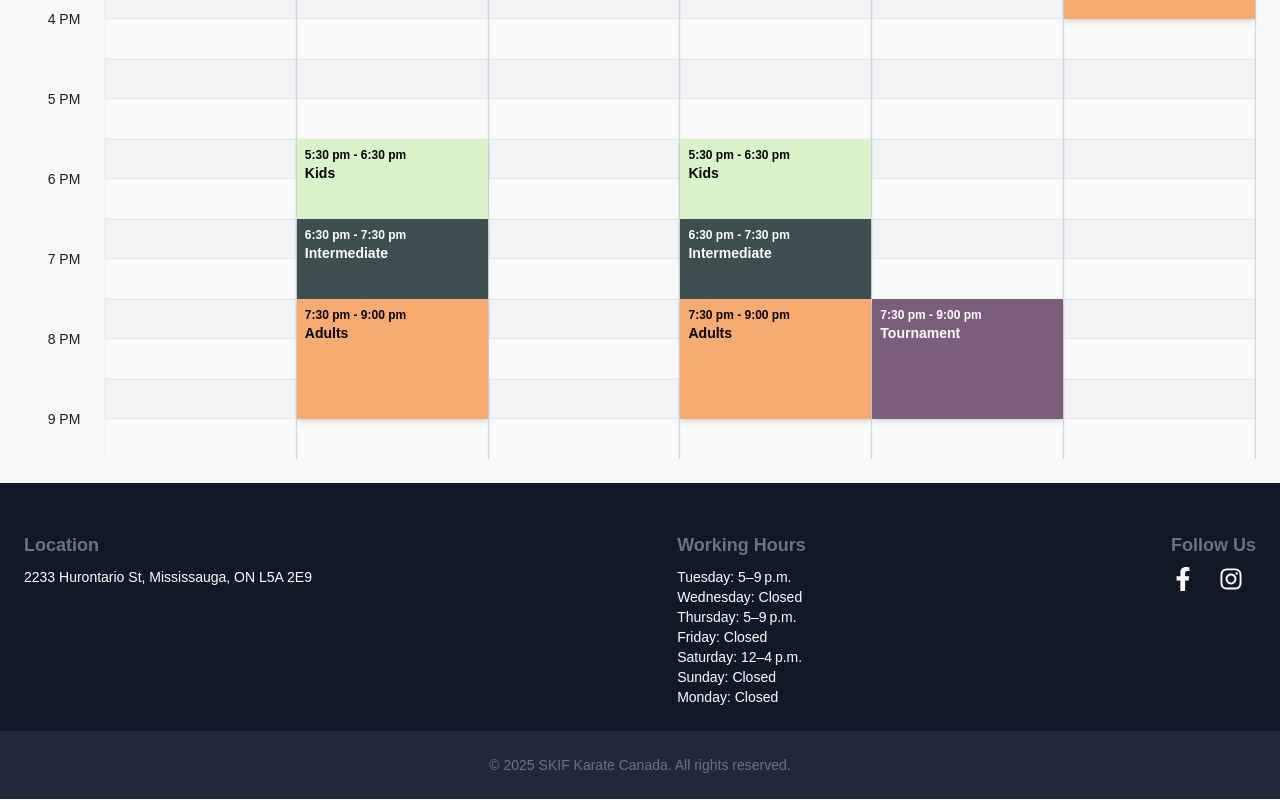
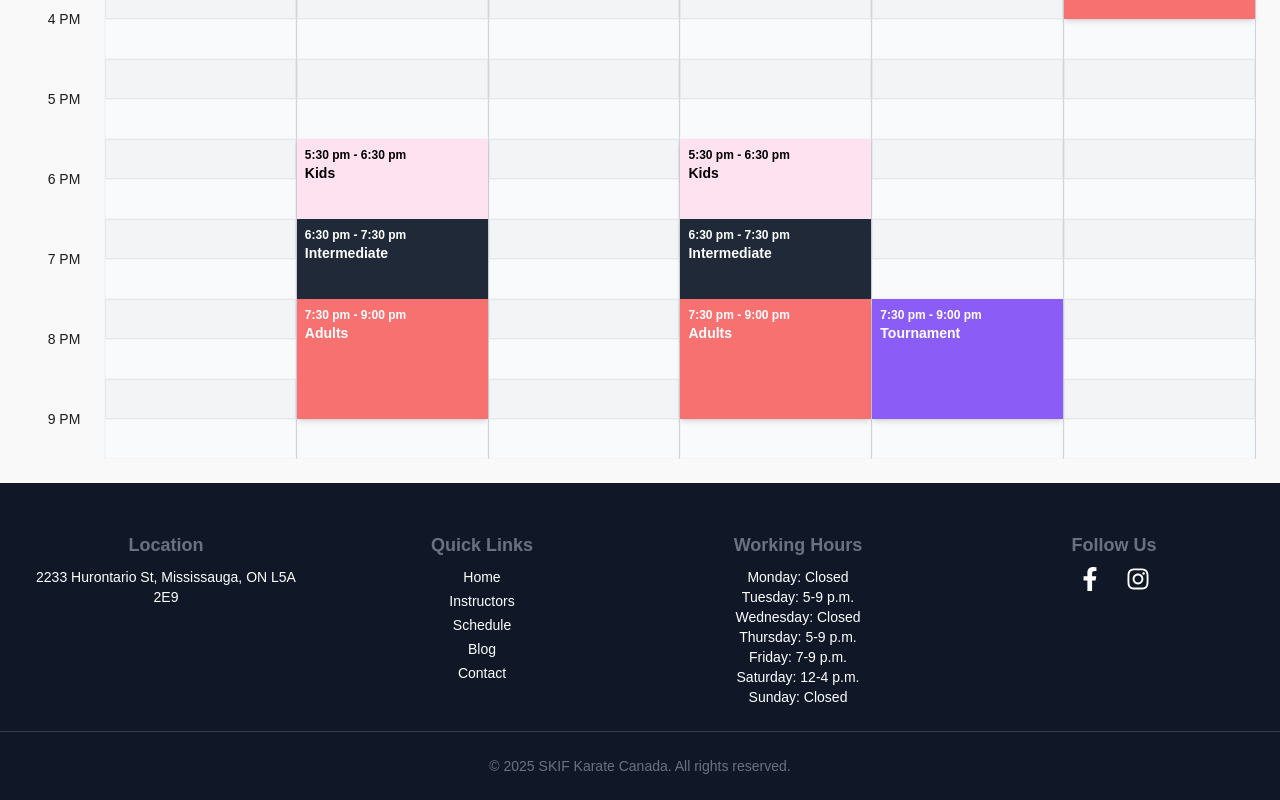
Before and after one commit to A-coderr/skif-website, a Next.js app: page /schedule in a window 1280 px wide. Shown: the part 777-1577 px from the top of the page. Built offline with nearby package versions, Linux system fonts and the light colour scheme.

Commit message:
Updated the design and footer

```diff
--- a/app/blog/mastering-the-basics-of-karate/layout.tsx
+++ /dev/null
@@ -1,9 +0,0 @@
-import MDXLayout from "../../components/MDXLayout";
-
-export default function BlogPostLayout({
-  children,
-}: {
-  children: React.ReactNode;
-}) {
-  return <MDXLayout>{children}</MDXLayout>;
-}
--- a/app/blog/page.tsx
+++ b/app/blog/page.tsx
@@ -17,7 +17,7 @@ export default function BlogPage() {
     <>
       <section
         ref={ref}
-        className="relative h-[40vh] w-full overflow-hidden flex items-center justify-center bg-gray-900 text-white"
+        className="relative h-[30vh] md:h-[40vh] w-full overflow-hidden flex items-center justify-center bg-gray-900 text-white"
       >
         {/* Background Layer */}
         <motion.div
--- a/app/components/MDXLayout.tsx
+++ b/app/components/MDXLayout.tsx
@@ -29,7 +29,7 @@ function MDXLayout({ children }: { children: React.ReactNode }) {
     <>
       <section
         ref={ref}
-        className="relative h-[40vh] w-full overflow-hidden flex items-center justify-center bg-gray-900 text-white"
+        className="relative h-[30vh] md:h-[40vh] w-full overflow-hidden flex items-center justify-center bg-gray-900 text-white"
       >
         {/* Background Layer */}
         <motion.div
--- a/app/components/ScheduleTable.tsx
+++ b/app/components/ScheduleTable.tsx
@@ -77,7 +77,7 @@ export default function ScheduleTable() {
       start: 17.5,
       duration: 1,
       name: "Kids",
-      color: "bg-[#d9f4c8] text-black",
+      color: "bg-[#ffe2f0] text-black",
     },
     {
       day: "Tuesday",
@@ -85,7 +85,7 @@ export default function ScheduleTable() {
       start: 18.5,
       duration: 1,
       name: "Intermediate",
-      color: "bg-[#3d4e51] text-white",
+      color: "bg-[#1f2937] text-white",
     },
     {
       day: "Tuesday",
@@ -93,7 +93,7 @@ export default function ScheduleTable() {
       start: 19.5,
       duration: 1.5,
       name: "Adults",
-      color: "bg-[#f6ab71] text-black",
+      color: "bg-[#f87171] text-white",
     },
     {
       day: "Thursday",
@@ -101,7 +101,7 @@ export default function ScheduleTable() {
       start: 17.5,
       duration: 1,
       name: "Kids",
-      color: "bg-[#d9f4c8] text-black",
+      color: "bg-[#ffe2f0] text-black",
     },
     {
       day: "Thursday",
@@ -109,7 +109,7 @@ export default function ScheduleTable() {
       start: 18.5,
       duration: 1,
       name: "Intermediate",
-      color: "bg-[#3d4e51] text-white",
+      color: "bg-[#1f2937] text-white",
     },
     {
       day: "Thursday",
@@ -117,7 +117,7 @@ export default function ScheduleTable() {
       start: 19.5,
       duration: 1.5,
       name: "Adults",
-      color: "bg-[#f6ab71] text-black",
+      color: "bg-[#f87171] text-white",
     },
     {
       day: "Friday",
@@ -125,7 +125,7 @@ export default function ScheduleTable() {
       start: 19.5,
       duration: 1.5,
       name: "Tournament",
-      color: "bg-[#7b5e7b] text-white",
+      color: "bg-[#8b5cf6] text-white",
     },
     {
       day: "Saturday",
@@ -133,7 +133,7 @@ export default function ScheduleTable() {
       start: 12.5,
       duration: 1,
       name: "Kids",
-      color: "bg-[#d9f4c8] text-black",
+      color: "bg-[#ffe2f0] text-black",
     },
     {
       day: "Saturday",
@@ -141,7 +141,7 @@ export default function ScheduleTable() {
       start: 13.5,
       duration: 1,
       name: "Intermediate",
-      color: "bg-[#3d4e51] text-white",
+      color: "bg-[#1f2937] text-white",
     },
     {
       day: "Saturday",
@@ -149,7 +149,7 @@ export default function ScheduleTable() {
       start: 14.5,
       duration: 1.5,
       name: "Adults",
-      color: "bg-[#f6ab71] text-black",
+      color: "bg-[#f87171] text-white",
     },
   ];
 
@@ -179,7 +179,7 @@ export default function ScheduleTable() {
       >
         <div className="w-full text-left mb-6">
           <h1 className="text-2xl sm:text-3xl md:text-4xl lg:text-5xl xl:text-6xl font-bold text-gray-800">
-            Schedule 2024–2025
+            Class Schedule 2024-2025
           </h1>
         </div>
 
--- a/app/contact/page.tsx
+++ b/app/contact/page.tsx
@@ -17,7 +17,7 @@ export default function ContactPage() {
     <>
       <section
         ref={ref}
-        className="relative h-[40vh] w-full overflow-hidden flex items-center justify-center bg-gray-900 text-white"
+        className="relative h-[30vh] md:h-[40vh] w-full overflow-hidden flex items-center justify-center bg-gray-900 text-white"
       >
         {/* Background Layer */}
         <motion.div
--- a/app/instructors/page.tsx
+++ b/app/instructors/page.tsx
@@ -17,7 +17,7 @@ export default function InstructorsPage() {
     <>
       <section
         ref={ref}
-        className="relative h-[40vh] w-full overflow-hidden flex items-center justify-center bg-gray-900 text-white"
+        className="relative h-[30vh] md:h-[40vh] w-full overflow-hidden flex items-center justify-center bg-gray-900 text-white"
       >
         {/* Background Layer */}
         <motion.div
--- a/app/schedule/page.tsx
+++ b/app/schedule/page.tsx
@@ -17,7 +17,7 @@ export default function SchedulePage() {
     <>
       <section
         ref={ref}
-        className="relative h-[40vh] w-full overflow-hidden flex items-center justify-center bg-gray-900 text-white"
+        className="relative h-[30vh] md:h-[40vh] w-full overflow-hidden flex items-center justify-center bg-gray-900 text-white"
       >
         {/* Background Layer */}
         <motion.div
--- a/app/sections/Footer.tsx
+++ b/app/sections/Footer.tsx
@@ -15,40 +15,77 @@ const Footer = () => {
       initial="hidden"
       whileInView="visible"
       viewport={{ once: true }}
-      className="bg-gray-900 text-white pt-6 bottom-0 w-full"
+      className="bg-gray-900 text-white pt-0 md:pt-6 bottom-0 w-full"
     >
       <motion.div
         variants={fadeInUp}
-        className="flex flex-col md:flex-row md:justify-between mx-auto w-full max-w-7xl px-6 py-6 text-center md:text-left"
+        className="grid grid-cols-1 md:grid-cols-4 gap-8 mx-auto w-full max-w-7xl px-6 py-6 text-center"
       >
         {/* Location */}
-        <motion.div variants={fadeInUp} className="mt-6 md:mt-0">
+        <motion.div variants={fadeInUp} className="mt-6 md:mt-0 text-center">
           <h3 className="text-lg font-semibold mb-2 text-gray-500">Location</h3>
           <p className="text-sm">2233 Hurontario St, Mississauga, ON L5A 2E9</p>
         </motion.div>
 
+        {/* Quick Links */}
+        <motion.div variants={fadeInUp} className="mt-6 md:mt-0 text-center">
+          <h3 className="text-lg font-semibold mb-2 text-gray-500">
+            Quick Links
+          </h3>
+          <ul className="space-y-1 text-sm">
+            <li>
+              <Link href="/" className="hover:text-gray-300 transition">
+                Home
+              </Link>
+            </li>
+            <li>
+              <Link
+                href="/instructors"
+                className="hover:text-gray-300 transition"
+              >
+                Instructors
+              </Link>
+            </li>
+            <li>
+              <Link href="/schedule" className="hover:text-gray-300 transition">
+                Schedule
+              </Link>
+            </li>
+            <li>
+              <Link href="/blog" className="hover:text-gray-300 transition">
+                Blog
+              </Link>
+            </li>
+            <li>
+              <Link href="/contact" className="hover:text-gray-300 transition">
+                Contact
+              </Link>
+            </li>
+          </ul>
+        </motion.div>
+
         {/* Working Hours */}
-        <motion.div variants={fadeInUp} className="mt-6 md:mt-0">
+        <motion.div variants={fadeInUp} className="mt-6 md:mt-0 text-center">
           <h3 className="text-lg font-semibold mb-2 text-gray-500">
             Working Hours
           </h3>
           <div className="grid grid-cols-1 gap-x-4">
-            <p className="text-sm">Tuesday: 5–9 p.m.</p>
+            <p className="text-sm">Monday: Closed</p>
+            <p className="text-sm">Tuesday: 5-9 p.m.</p>
             <p className="text-sm">Wednesday: Closed</p>
-            <p className="text-sm">Thursday: 5–9 p.m.</p>
-            <p className="text-sm">Friday: Closed</p>
-            <p className="text-sm">Saturday: 12–4 p.m.</p>
+            <p className="text-sm">Thursday: 5-9 p.m.</p>
+            <p className="text-sm">Friday: 7-9 p.m.</p>
+            <p className="text-sm">Saturday: 12-4 p.m.</p>
             <p className="text-sm">Sunday: Closed</p>
-            <p className="text-sm">Monday: Closed</p>
           </div>
         </motion.div>
 
         {/* Social Media Links */}
-        <motion.div variants={fadeInUp} className="mt-4 md:mt-0">
+        <motion.div variants={fadeInUp} className="mt-4 md:mt-0 text-center">
           <h3 className="text-lg font-semibold mb-2 text-gray-500">
             Follow Us
           </h3>
-          <div className="flex gap-6 justify-center md:justify-start">
+          <div className="flex gap-6 justify-center">
             <Link
               href="https://www.facebook.com/SKIFCanada?mibextid=wwXIfr&mibextid=wwXIfr"
               target="_blank"
@@ -66,7 +103,10 @@ const Footer = () => {
       </motion.div>
 
       {/* Copyright */}
-      <motion.div variants={fadeInUp} className="bg-[#20293b] py-6">
+      <motion.div
+        variants={fadeInUp}
+        className="max-w-7xl mx-auto border-t border-gray-700 py-6"
+      >
         <p className="text-sm text-gray-500 text-center">
           © {new Date().getFullYear()} SKIF Karate Canada. All rights reserved.
         </p>
```
Also changed, not shown: app/blog/mastering-the-basics-of-karate/page.mdx (deleted, +0 -23 lines).
